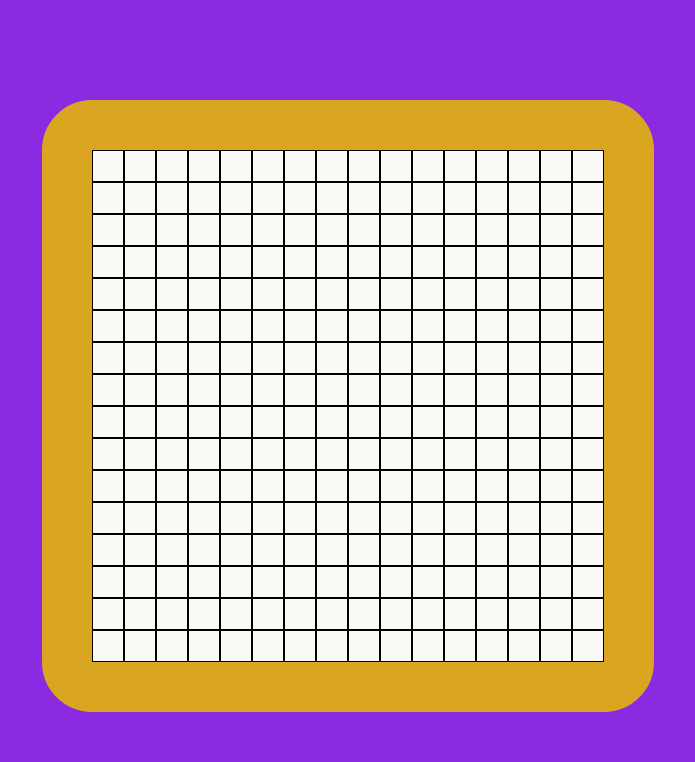
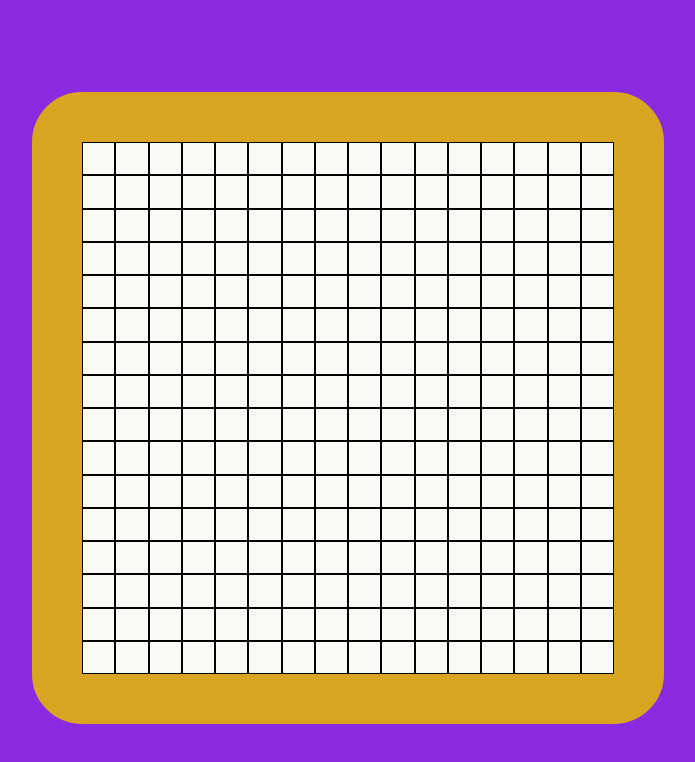
Before and after one commit to matta628/etch-a-sketch, a plain HTML site: page index.html in a window 1280 px wide. Shown: the whole page, without its empty margins (292-987 px from the left). Drawn offline with Linux system fonts and the light colour scheme.

Commit message:
Refactor grid creation to allow diff grid size

```diff
--- a/etch.js
+++ b/etch.js
@@ -4,16 +4,26 @@ container.style.flexDirection = "column";
 container.style.border = "50px solid goldenrod";
 container.style.borderRadius = "50px";
 
-for (let i = 0; i < 16; i++){
+let totalLen = 500;
+let n = 16;
+for (let i = 0; i < n; i++){
     const rowDiv = document.createElement('div');
     rowDiv.style.display = "flex";
-    for (let j = 0; j < 16; j++){
+    for (let j = 0; j < n; j++){
         const element = document.createElement('div');
+        element.classList.add("cell");
+        element.style.width = `${totalLen/n}px`;
+        element.style.height = `${totalLen/n}px`;
         element.style.backgroundColor = "#FAF9F6";
-        element.style.width = "30px";
-        element.style.height = "30px";
         element.style.border = ".5px solid black";
         rowDiv.appendChild(element);
     }
     container.appendChild(rowDiv);
 }
+
+const cells = document.querySelectorAll('.cell');
+cells.forEach(cell => {
+    cell.addEventListener('mouseover', () => {
+        cell.style.backgroundColor = 'gray';
+    })
+})
--- a/style.css
+++ b/style.css
@@ -2,5 +2,6 @@ body {
     background-color :blueviolet;
     display: flex;
     justify-content: center;
-    margin-top: 100px;
+    align-items: center;
+    height: 100vh;
 }
```
